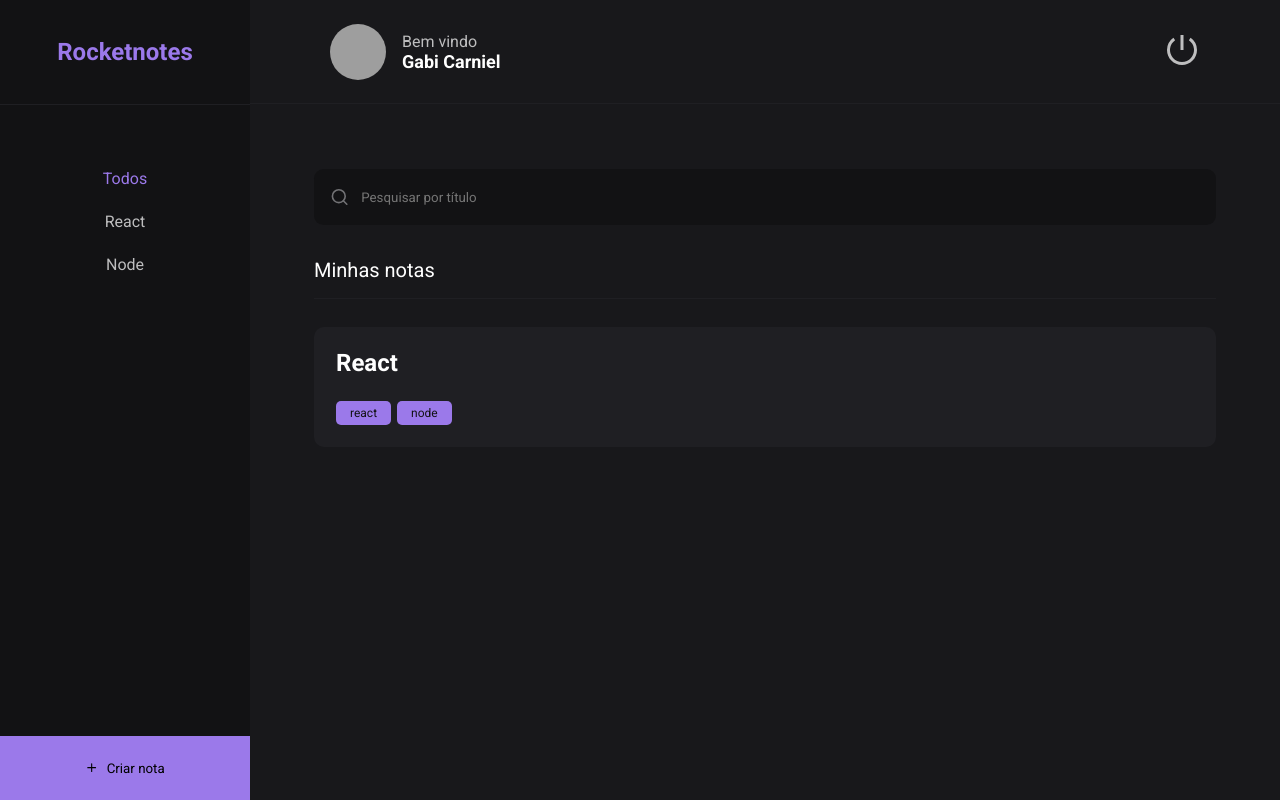
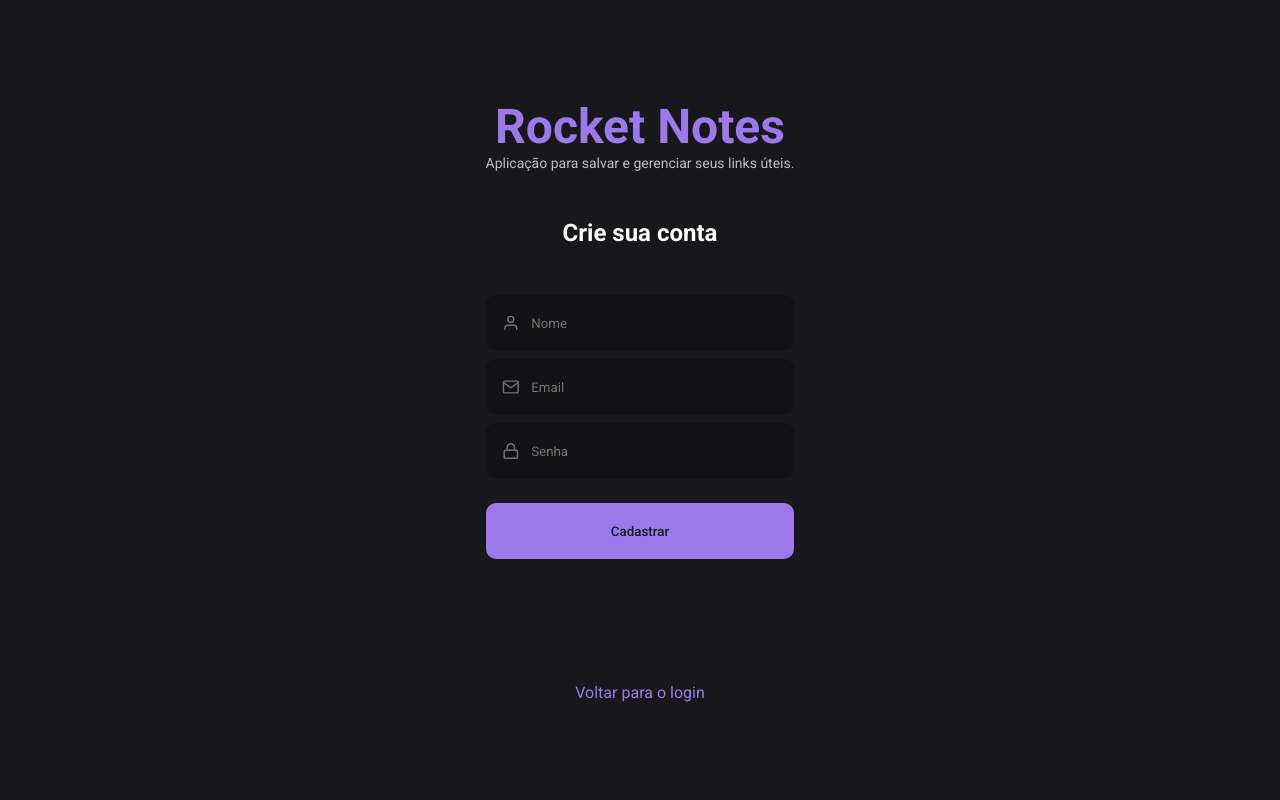
Before and after one commit to gabislera/Rocketnotes, a React (Vite) app: page / in a window 1280 px wide. Built offline with nearby package versions, Linux system fonts and the light colour scheme; grey boxes are pictures that could not be loaded.

Commit message:
created SignIn and SignUp

```diff
--- a/src/App.tsx
+++ b/src/App.tsx
@@ -1,15 +1,19 @@
 import { ThemeProvider } from 'styled-components'
 import { GlobalStyle } from './styles/global'
 import { defaultTheme } from './styles/theme'
+import { SignUp } from './pages/SignUp'
 // import { Details } from './pages/Details'
-import { Home } from './pages/Home'
+// import { Home } from './pages/Home'
+// import { SignIn } from './pages/SignIn'
 
 export function App() {
   return (
     <ThemeProvider theme={defaultTheme}>
       <GlobalStyle />
       {/* <Details /> */}
-      <Home />
+      {/* <Home /> */}
+      {/* <SignIn /> */}
+      <SignUp />
     </ThemeProvider>
   )
 }
--- a/src/components/Button/index.tsx
+++ b/src/components/Button/index.tsx
@@ -2,7 +2,7 @@
 
 interface ButtonProps {
   title: string
-  isLoading: boolean
+  isLoading?: boolean
 }
 
 export function Button({ title, isLoading = false }: ButtonProps) {
--- a/src/components/Input/index.tsx
+++ b/src/components/Input/index.tsx
@@ -3,15 +3,16 @@
 interface InputProps {
   icon: any
   placeholder: string
+  type: string
 }
 
 // ...rest
 
-export function Input({ icon: Icon, placeholder }: InputProps) {
+export function Input({ icon: Icon, placeholder, type }: InputProps) {
   return (
     <Container>
       {Icon && <Icon size={20} />}
-      <input placeholder={placeholder} />
+      <input type={type} placeholder={placeholder} />
     </Container>
   )
 }
--- /dev/null
+++ b/src/pages/SignIn/index.tsx
@@ -0,0 +1,24 @@
+import { Button } from '../../components/Button'
+import { Input } from '../../components/Input'
+import { Container, Form } from './styles'
+import { FiMail, FiLock } from 'react-icons/fi'
+
+export function SignIn() {
+  return (
+    <Container>
+      <Form>
+        <h1>Rocket Notes</h1>
+        <p>Aplicação para salvar e gerenciar seus links úteis.</p>
+
+        <h2>Faça seu login</h2>
+
+        <Input placeholder="Email" type="text" icon={FiMail} />
+        <Input placeholder="Senha" type="password" icon={FiLock} />
+
+        <Button title="Entrar" />
+
+        <a href="">Criar conta</a>
+      </Form>
+    </Container>
+  )
+}
--- /dev/null
+++ b/src/pages/SignIn/styles.ts
@@ -0,0 +1,42 @@
+import styled from 'styled-components'
+// import backgroundImg from '../../assets/background.png'
+
+export const Container = styled.div`
+  height: 100vh;
+  display: flex;
+  align-items: center;
+`
+export const Form = styled.form`
+  /* padding: 0 8.5rem; */
+  display: flex;
+  margin: auto;
+  flex-direction: column;
+  justify-content: center;
+  align-items: center;
+  text-align: center;
+
+  > h1 {
+    font-size: 3rem;
+    color: ${({ theme }) => theme.purple_400};
+  }
+
+  > h2 {
+    font-size: 1.5rem;
+    margin: 3rem 0;
+  }
+
+  > p {
+    font-size: 0.875rem;
+    color: ${({ theme }) => theme.gray_100};
+  }
+
+  > a {
+    margin-top: 7.75rem;
+    color: ${({ theme }) => theme.purple_400};
+  }
+`
+// export const Background = styled.div`
+//   flex: 1;
+//   background: url(${backgroundImg}) no-repeat center center;
+//   background-size: cover;
+// `
--- /dev/null
+++ b/src/pages/SignUp/index.tsx
@@ -0,0 +1,25 @@
+import { Button } from '../../components/Button'
+import { Input } from '../../components/Input'
+import { Container, Form } from './styles'
+import { FiMail, FiLock, FiUser } from 'react-icons/fi'
+
+export function SignUp() {
+  return (
+    <Container>
+      <Form>
+        <h1>Rocket Notes</h1>
+        <p>Aplicação para salvar e gerenciar seus links úteis.</p>
+
+        <h2>Crie sua conta</h2>
+
+        <Input placeholder="Nome" type="text" icon={FiUser} />
+        <Input placeholder="Email" type="text" icon={FiMail} />
+        <Input placeholder="Senha" type="password" icon={FiLock} />
+
+        <Button title="Cadastrar" />
+
+        <a href="">Voltar para o login</a>
+      </Form>
+    </Container>
+  )
+}
--- /dev/null
+++ b/src/pages/SignUp/styles.ts
@@ -0,0 +1,42 @@
+import styled from 'styled-components'
+// import backgroundImg from '../../assets/background.png'
+
+export const Container = styled.div`
+  height: 100vh;
+  display: flex;
+  align-items: center;
+`
+export const Form = styled.form`
+  /* padding: 0 8.5rem; */
+  display: flex;
+  margin: auto;
+  flex-direction: column;
+  justify-content: center;
+  align-items: center;
+  text-align: center;
+
+  > h1 {
+    font-size: 3rem;
+    color: ${({ theme }) => theme.purple_400};
+  }
+
+  > h2 {
+    font-size: 1.5rem;
+    margin: 3rem 0;
+  }
+
+  > p {
+    font-size: 0.875rem;
+    color: ${({ theme }) => theme.gray_100};
+  }
+
+  > a {
+    margin-top: 7.75rem;
+    color: ${({ theme }) => theme.purple_400};
+  }
+`
+// export const Background = styled.div`
+//   flex: 1;
+//   background: url(${backgroundImg}) no-repeat center center;
+//   background-size: cover;
+// `
```
Also changed, not shown: src/assets/background.png (added).
